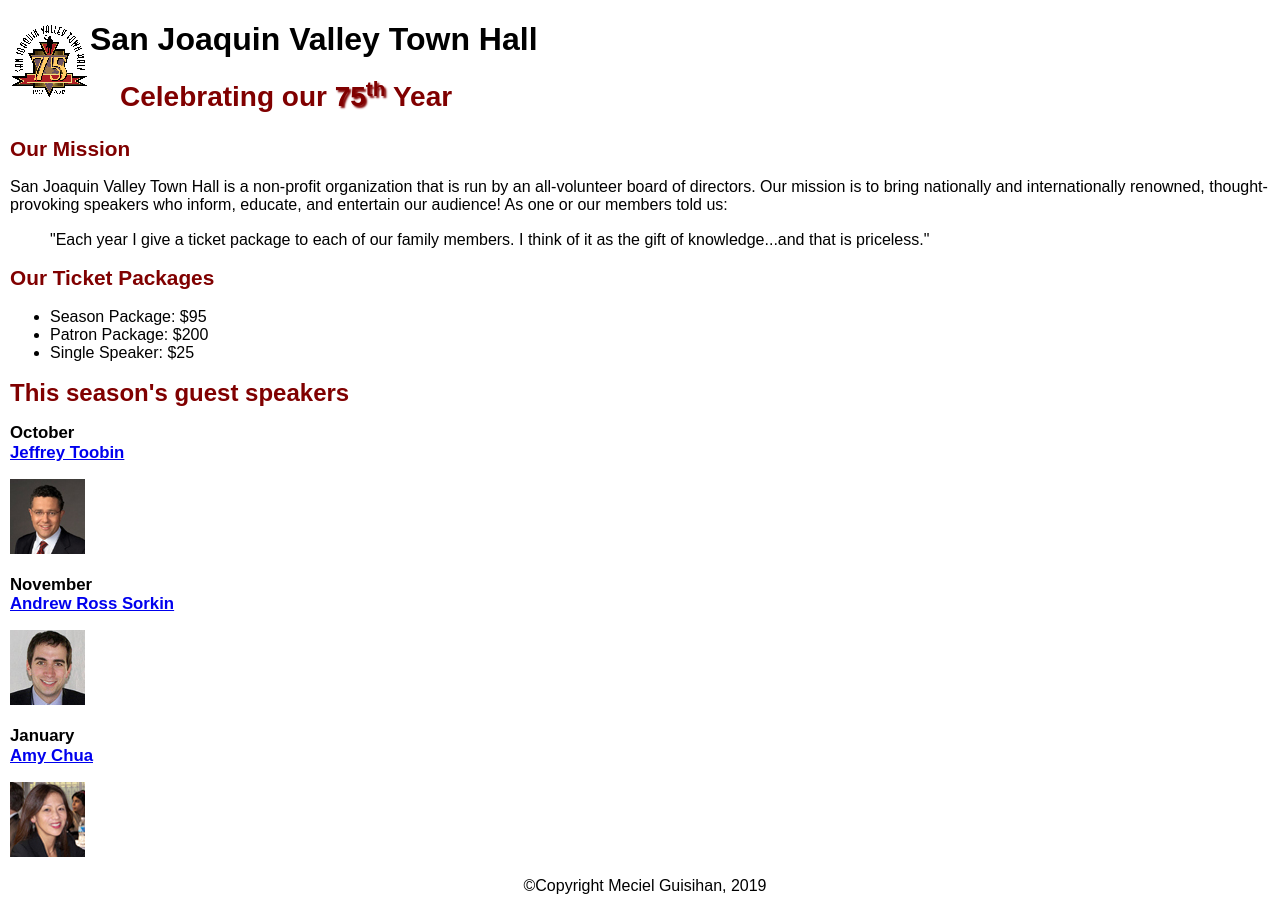
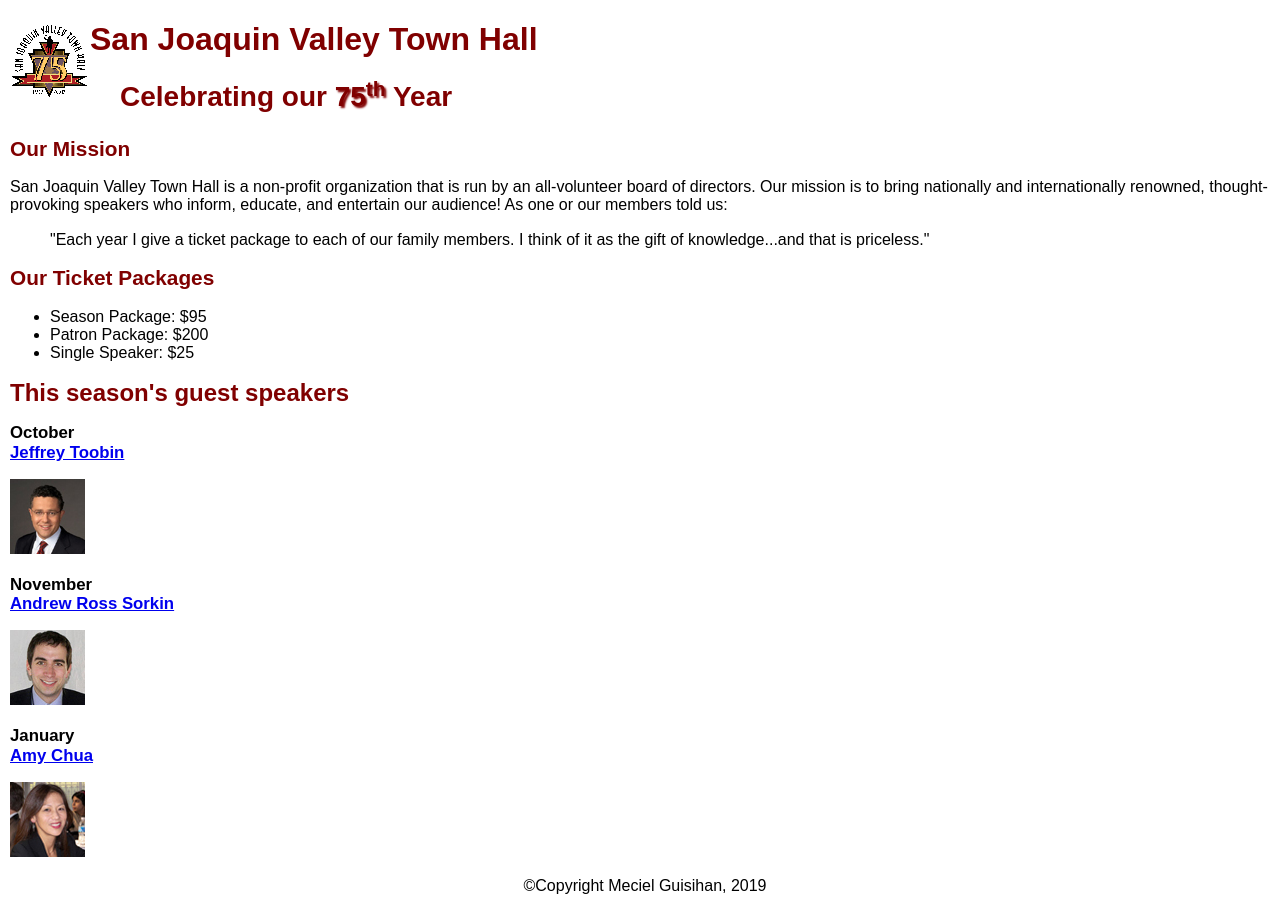
Before and after one commit to mg742/A10, a plain HTML site: page index.html in a window 1280 px wide. Drawn offline with nearby package versions, Linux system fonts and the light colour scheme.

Commit message:
Update main.css

```diff
--- a/main.css
+++ b/main.css
@@ -5,6 +5,10 @@ body {
 }
 a:focus, a:hover {
 	font-style: italic;
+}
+
+header h1 {
+	color: #800000;
 }
 
 header h2 {
```
